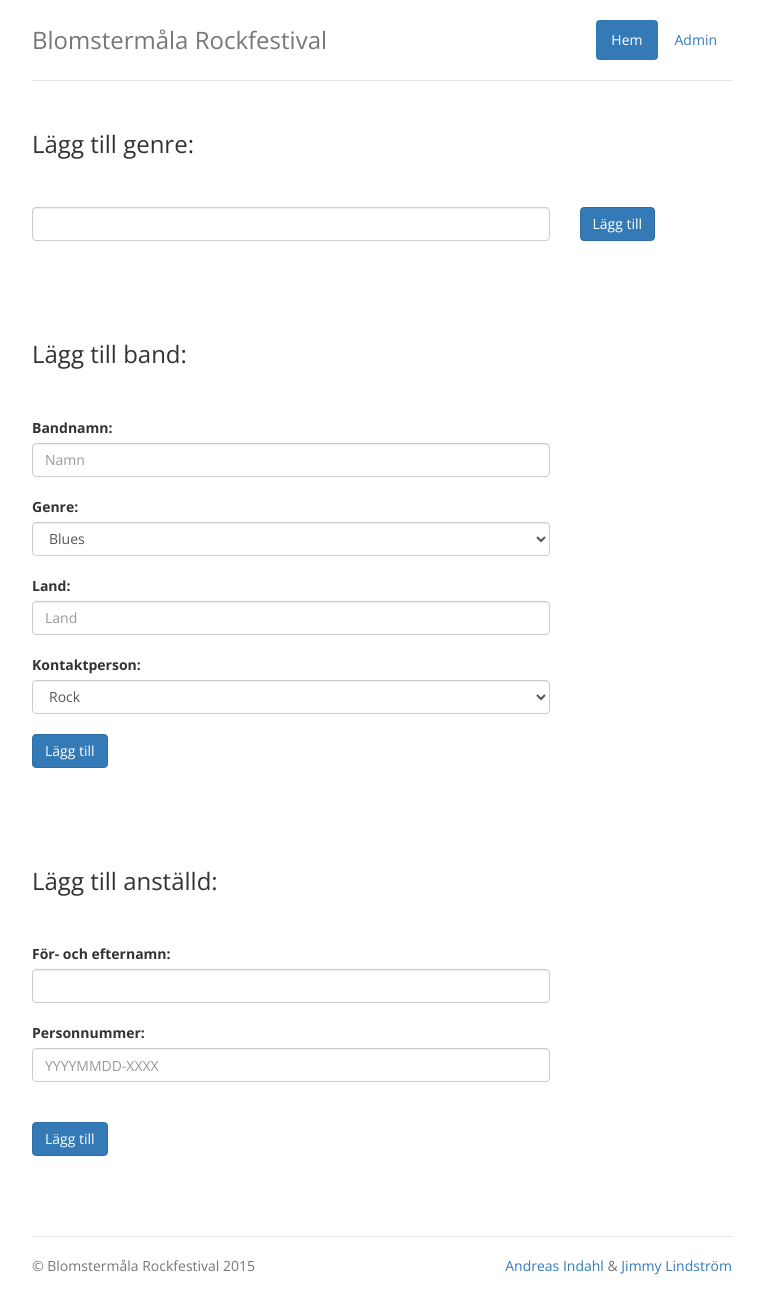
After one commit to alsterholm/rockfestival, a PHP site: page /admin.php in a window 1280 px wide. The commit adds this page. Shown: the whole page, without its empty margins (258-1021 px from the left). Run offline with PHP 8.4, Linux system fonts and the light colour scheme; data comes from the database, SQL or seed files in the repository; both versions use the stored data as it was after the commit; tables that the repository leaves empty hold one stand-in row (values such as "Sample post"); data that the repository does not hold is empty; some libraries are stand-ins or nearby versions.

Commit message:
Admin-panel

```diff
--- /dev/null
+++ b/admin.php
@@ -0,0 +1,118 @@
+<?php
+include 'includes/header.php';
+require_once 'lib/init.php';
+
+$db = Database::getInstance();
+$genres = $db->query("SELECT * FROM genre")->result();
+$anstallda = $db->query("SELECT * FROM anstalld")->result();
+?>
+<!-- GENRE -->
+<div class="row">
+	<div class="col-md-12">
+	<h3>Lägg till genre:</h3>
+	<br><br>
+	</div>
+	<div class="col-md-9">
+		<input type="text" id="genre_name" class="form-control">
+	</div>
+	<div class="col-md-3">
+		<button type="button" id="genre_button" class="btn btn-primary">Lägg till</button>
+	</div>
+</div>
+<br>
+<div class="row">
+	<div class="col-md-12 alert alert-success admin-notice" id="genre_success">Genre tillagd</div>
+	<div class="col-md-12 alert alert-danger admin-notice" id="genre_failure">Genre finns redan</div>
+</div>
+<br><br><br>
+
+<!-- LÄGG TILL BAND -->
+<div class="row">
+	<div class="col-md-12">
+		<h3>Lägg till band:</h3>
+		<br><br>
+		<div class="row">
+			<div class="col-md-9">
+				<label for="band_namn">Bandnamn:</label>
+				<input class="form-control" id="band_namn" placeholder="Namn">
+			</div>
+		</div>
+		<br>
+		<div class="row">
+			<div class="col-md-9">
+				<label for="band_genre">Genre:</label>
+				<select id="band_genre" class="form-control">
+					<?php
+						foreach($genres as $genre) {
+							echo '<option value="' . $genre->namn . '">' . $genre->namn . '</option>';
+						}
+					?>
+				</select>
+			</div>
+		</div>
+		<br>
+		<div class="row">
+			<div class="col-md-9">
+				<label for="band_land">Land:</label>
+				<input type="text" id="band_land" class="form-control" placeholder="Land">
+			</div>
+		</div>
+		<br>
+		<div class="row">
+			<div class="col-md-9">
+				<label for="band_land">Kontaktperson:</label>
+				<select id="band_genre" class="form-control">
+					<?php
+						foreach($anstallda as $anstalld) {
+							echo '<option value="' . $genre->id . '">' . $genre->namn . '</option>';
+						}
+					?>
+				</select>
+			</div>
+		</div>
+		<br>
+		<button type="button" class="btn btn-primary" id="band_button">Lägg till</button>
+	</div>
+</div>
+<br>
+<div class="row">
+	<div class="col-md-12 alert alert-success admin-notice" id="band_success">Band tillagt</div>
+	<div class="col-md-12 alert alert-danger admin-notice" id="band_failure">Band finns redan</div>
+</div>
+<br><br><br>
+
+<!-- LÄGG TILL PERSON -->
+<div class="row">
+	<div class="col-md-12">
+	<h3>Lägg till anställd:</h3>
+	<br><br>
+	</div>
+</div>
+<div class="row">
+	<div class="col-md-9">
+		<label for="anstalld_namn">För- och efternamn:</label>
+		<input type="text" id="anstalld_namn" class="form-control">
+	</div>
+</div>
+<br>
+<div class="row">
+	<div class="col-md-9">
+		<label for="anstalld_personnr">Personnummer:</label>
+		<input type="text" id="anstalld_personnr" class="form-control" placeholder="YYYYMMDD-XXXX">
+	</div>
+</div>
+<br><br>
+<div class="row">
+	<div class="col-md-9">
+		<button type="button" id="anstalld_button" class="btn btn-primary">Lägg till</button>
+	</div>
+</div>
+<br>
+<div class="row">
+	<div class="col-md-12 alert alert-success admin-notice" id="genre_success">Genre tillagd</div>
+	<div class="col-md-12 alert alert-danger admin-notice" id="genre_failure">Genre finns redan</div>
+</div>
+<br><br><br>
+
+<?php include 'includes/footer.php'; ?>
+<script src="js/admin.js"></script>
--- a/css/custom.css
+++ b/css/custom.css
@@ -8,3 +8,7 @@ body {
 	text-align: center;
 	margin: 0 auto;
 }
+
+.admin-notice {
+	display: none;
+}
--- a/includes/header.php
+++ b/includes/header.php
@@ -13,7 +13,7 @@
         <nav>
           <ul class="nav nav-pills pull-right">
             <li role="presentation" class="active"><a href="index.php">Hem</a></li>
-            <li role="presentation"><a href="#">Admin</a></li>
+            <li role="presentation"><a href="admin.php">Admin</a></li>
           </ul>
         </nav>
         <h3 class="text-muted">Blomstermåla Rockfestival</h3>
--- /dev/null
+++ b/js/admin.js
@@ -0,0 +1,34 @@
+$('#genre_button').on('click', function() {
+	if ($('#genre_name').val().length > 0) {
+		$.post('admin/add_genre.php', {name: $('#genre_name').val()})
+			.done(function(data) {
+				if (data == 1) {
+					$('#genre_success').slideToggle(500);
+					$('#genre_success').delay(3000).slideToggle(500);
+					$('#genre_name').val('');
+				} else {
+					$('#genre_failure').slideToggle(500);
+					$('#genre_failure').delay(3000).slideToggle(500);
+				}
+			});
+	}
+});
+
+$('#band_button').on('click', function() {
+	var namn = $('#band_namn').val();
+	var genre = $('#band_genre option:selected').val();
+	var land = $('#band_land').val();
+
+	$.post('admin/add_band.php', { namn: namn, genre: genre, land: land })
+		.done(function(data) {
+			if (data == 1) {
+				$('#band_success').slideToggle(500);
+				$('#band_success').delay(3000).slideToggle(500);
+				$('#band_name').val('');
+				$('#band_land').val('');
+			} else {
+				$('#band_failure').slideToggle(500);
+				$('#band_failure').delay(3000).slideToggle(500);
+			}
+		})
+});
--- a/lib/classes/Database.php
+++ b/lib/classes/Database.php
@@ -14,7 +14,7 @@
 			);
 		}
 
-		public function getInstance() {
+		public static function getInstance() {
 			if (!isset(self::$instance)) {
 				self::$instance = new Database();
 			}
--- a/spelschema.php
+++ b/spelschema.php
@@ -5,7 +5,7 @@
 	$db = Database::getInstance();
 
 	$scener = $db->query("SELECT * FROM scen")->result();
-	$spelschema = $db->query("SELECT * FROM spelschema ORDER BY starttid")->result();
+	$spelschema = $db->query("SELECT * FROM spelschema GROUP BY starttid")->result();
 ?>
 
 	<h1>Spelschema</h1>
```
Also changed, not shown: admin/add_band.php (added, +17 -0 lines), admin/add_genre.php (added, +15 -0 lines), rockfestival.sql (+28 -4 lines).
